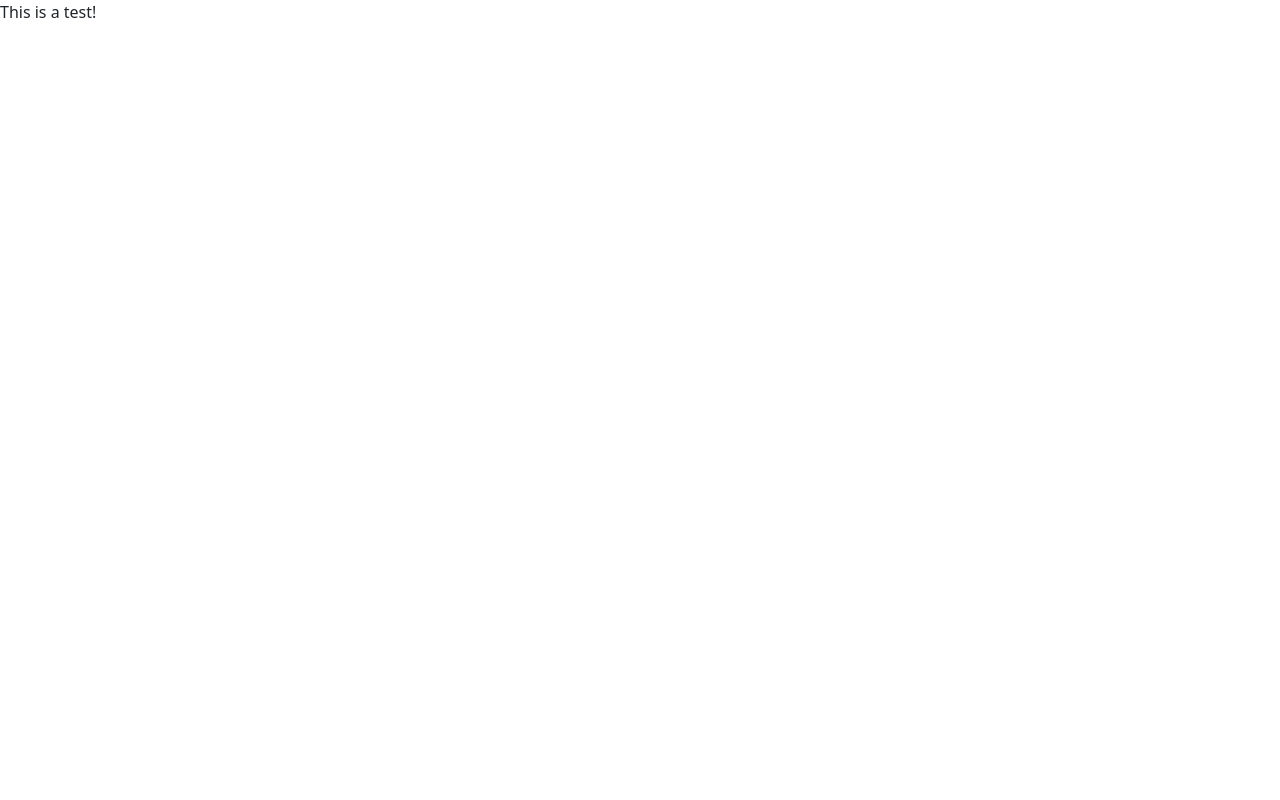
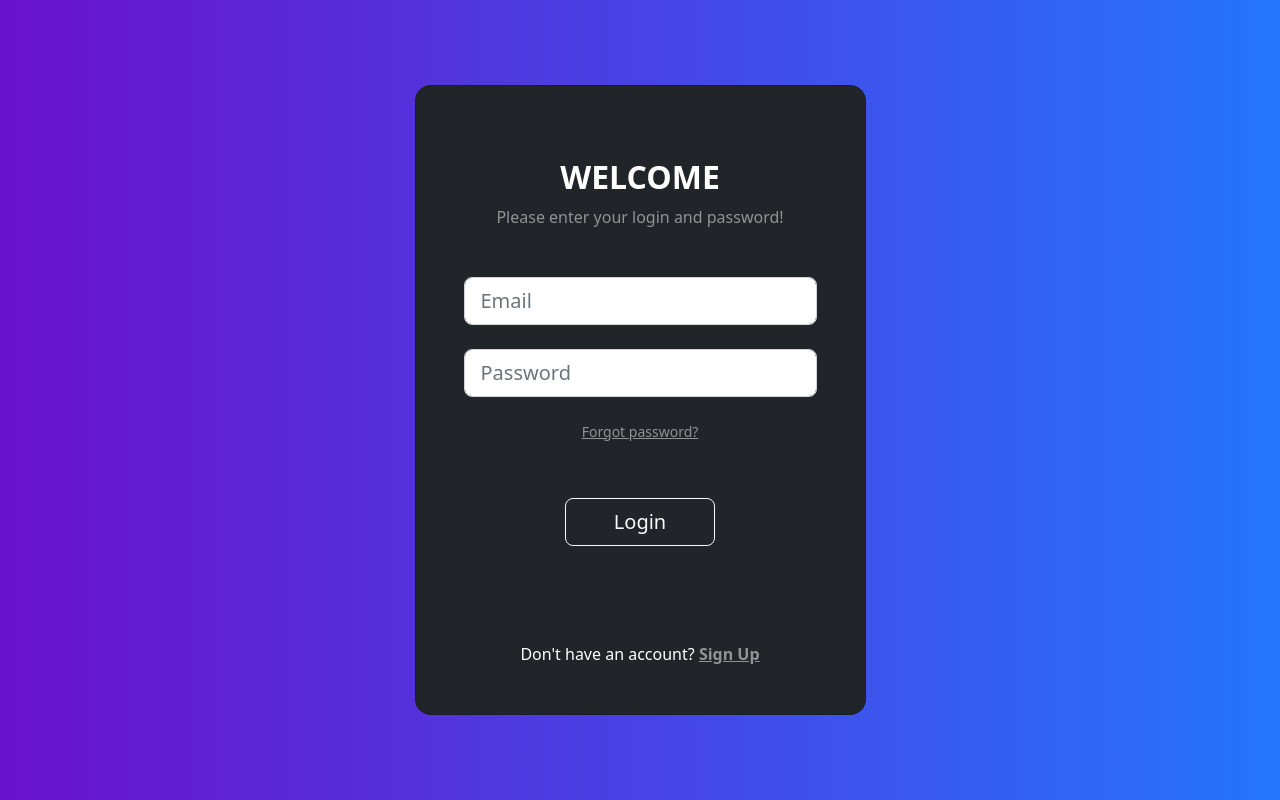
Before and after one commit to jonpierrelouis/DatingAppSpring, an Angular app in the folder DatingAPPFrontend/: page / in a window 1280 px wide. Built offline with nearby package versions, Linux system fonts and the light colour scheme.

Commit message:
working on login front/back end

```diff
--- a/DatingAPPFrontend/src/app/app.component.html
+++ b/DatingAPPFrontend/src/app/app.component.html
@@ -1,5 +1,5 @@
-This is a test!
 
 <!-- //login -->
+<app-login-component></app-login-component>
 
 <!-- homepage -->
--- a/DatingAPPFrontend/src/app/app.module.ts
+++ b/DatingAPPFrontend/src/app/app.module.ts
@@ -1,9 +1,11 @@
 import { NgModule } from '@angular/core';
 import { BrowserModule } from '@angular/platform-browser';
+import { FormsModule } from '@angular/forms';
 
 import { AppComponent } from './app.component';
 import { LoginComponentComponent } from './components/login-component/login-component.component';
 import { HomepageComponentComponent } from './components/homepage-component/homepage-component.component';
+import { HttpClientModule } from '@angular/common/http';
 
 @NgModule({
   declarations: [
@@ -12,7 +14,9 @@
     HomepageComponentComponent
   ],
   imports: [
-    BrowserModule
+    BrowserModule,
+    FormsModule,
+    HttpClientModule
   ],
   providers: [],
   bootstrap: [AppComponent]
--- a/DatingAPPFrontend/src/app/components/login-component/login-component.component.css
+++ b/DatingAPPFrontend/src/app/components/login-component/login-component.component.css
@@ -0,0 +1,10 @@
+.gradient-custom {
+    /* fallback for old browsers */
+    background: #6a11cb;
+
+    /* Chrome 10-25, Safari 5.1-6 */
+    background: -webkit-linear-gradient(to right, rgba(106, 17, 203, 1), rgba(37, 117, 252, 1));
+
+    /* W3C, IE 10+/ Edge, Firefox 16+, Chrome 26+, Opera 12+, Safari 7+ */
+    background: linear-gradient(to right, rgba(106, 17, 203, 1), rgba(37, 117, 252, 1))
+    }
--- a/DatingAPPFrontend/src/app/components/login-component/login-component.component.html
+++ b/DatingAPPFrontend/src/app/components/login-component/login-component.component.html
@@ -1 +1,40 @@
-<p>login-component works!</p>
+<section class="vh-100 gradient-custom">
+  <div class="container py-5 h-100">
+    <div class="row d-flex justify-content-center align-items-center h-100">
+      <div class="col-12 col-md-8 col-lg-6 col-xl-5">
+        <div class="card bg-dark text-white" style="border-radius: 1rem;">
+          <div class="card-body p-5 text-center">
+
+            <div class="mb-md-5 mt-md-4 pb-5">
+
+              <h2 class="fw-bold mb-2 text-uppercase">Welcome</h2>
+              <p class="text-white-50 mb-5">Please enter your login and password!</p>
+
+              <!-- form to submit login info -->
+              <form (ngSubmit)="loginUser()">
+                <div class="form-outline form-white mb-4">
+                  <input type="email" name="submitEmail" id="submitEmail" class="form-control form-control-lg" placeholder="Email" [(ngModel)] = "submitEmail"/>
+                </div>
+
+                <div class="form-outline form-white mb-4">
+                  <input type="password" name="submitPassword" id="submitPassword" class="form-control form-control-lg" placeholder="Password" [(ngModel)]= "submitPassword"/>
+                </div>
+                <p class="small mb-5 pb-lg-2"><a class="text-white-50" href="#!">Forgot password?</a></p>
+
+                <button class="btn btn-outline-light btn-lg px-5" type="submit">Login</button>
+
+              </form>
+
+            </div>
+
+            <div>
+              <p class="mb-0">Don't have an account? <a href="#!" class="text-white-50 fw-bold">Sign Up</a>
+              </p>
+            </div>
+
+          </div>
+        </div>
+      </div>
+    </div>
+  </div>
+</section>
--- a/DatingAPPFrontend/src/app/components/login-component/login-component.component.ts
+++ b/DatingAPPFrontend/src/app/components/login-component/login-component.component.ts
@@ -1,4 +1,5 @@
 import { Component, OnInit } from '@angular/core';
+import { LoginService } from 'src/app/services/login.service';
 
 @Component({
   selector: 'app-login-component',
@@ -7,9 +8,22 @@
 })
 export class LoginComponentComponent implements OnInit {
 
-  constructor() { }
+  //inputs for forms
+  submitEmail: string = "";
+  submitPassword: string = "";
+
+  constructor(private loginService: LoginService) { };
 
   ngOnInit(): void {
   }
 
+  loginUser(){
+    console.log(this.submitEmail);
+    console.log(this.submitPassword);
+
+    this.loginService.loginUser(this.submitEmail, this.submitPassword).subscribe((resp) =>{
+      console.log(resp);
+    })
+  }
+
 }
```
Also changed, not shown: DatingAPPFrontend/src/app/services/login.service.ts (renamed from DatingAPPFrontend/src/app/services/login-service.service.ts, +6 -3 lines), 1 other file (tests, documents, lock files or other folders).
